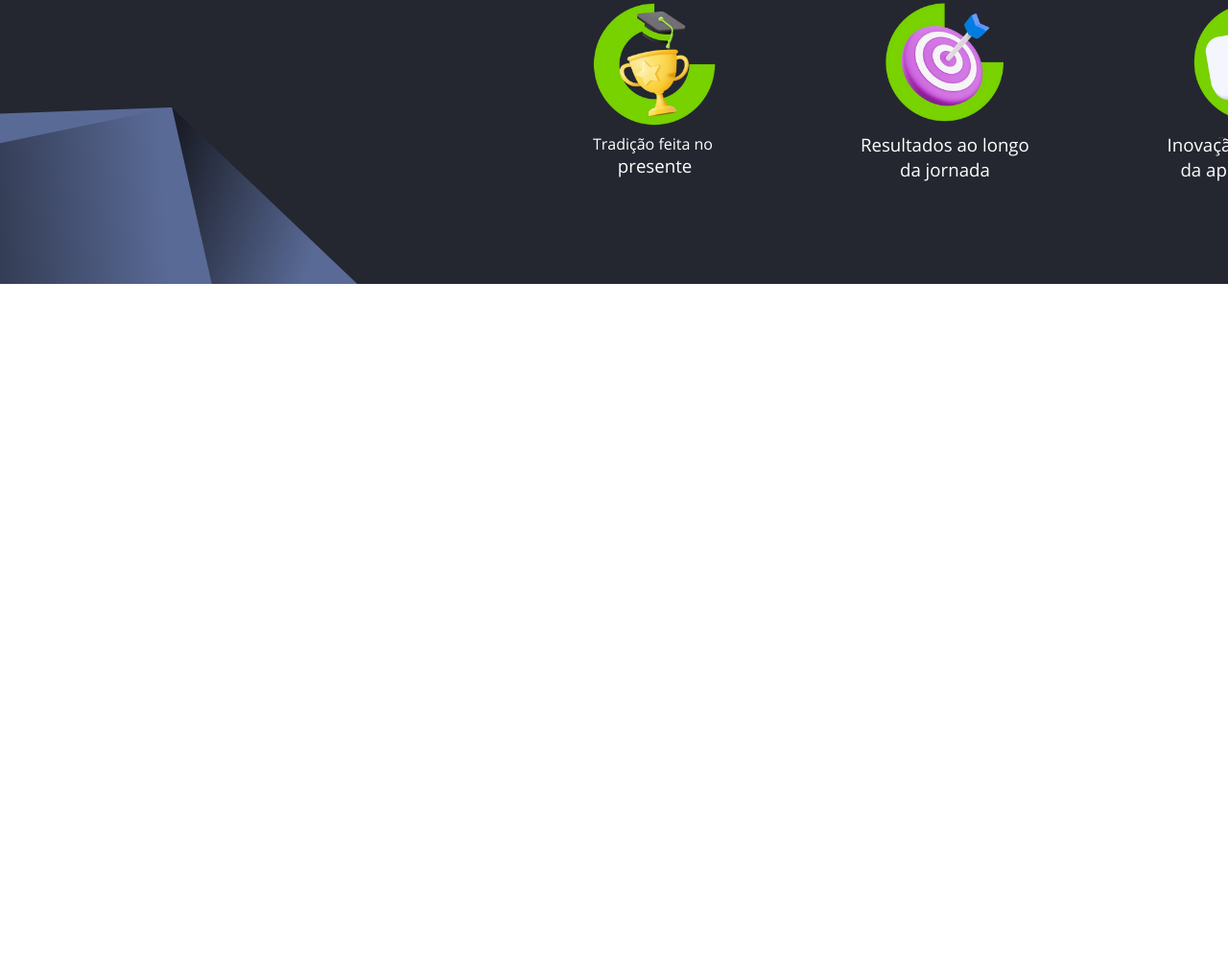
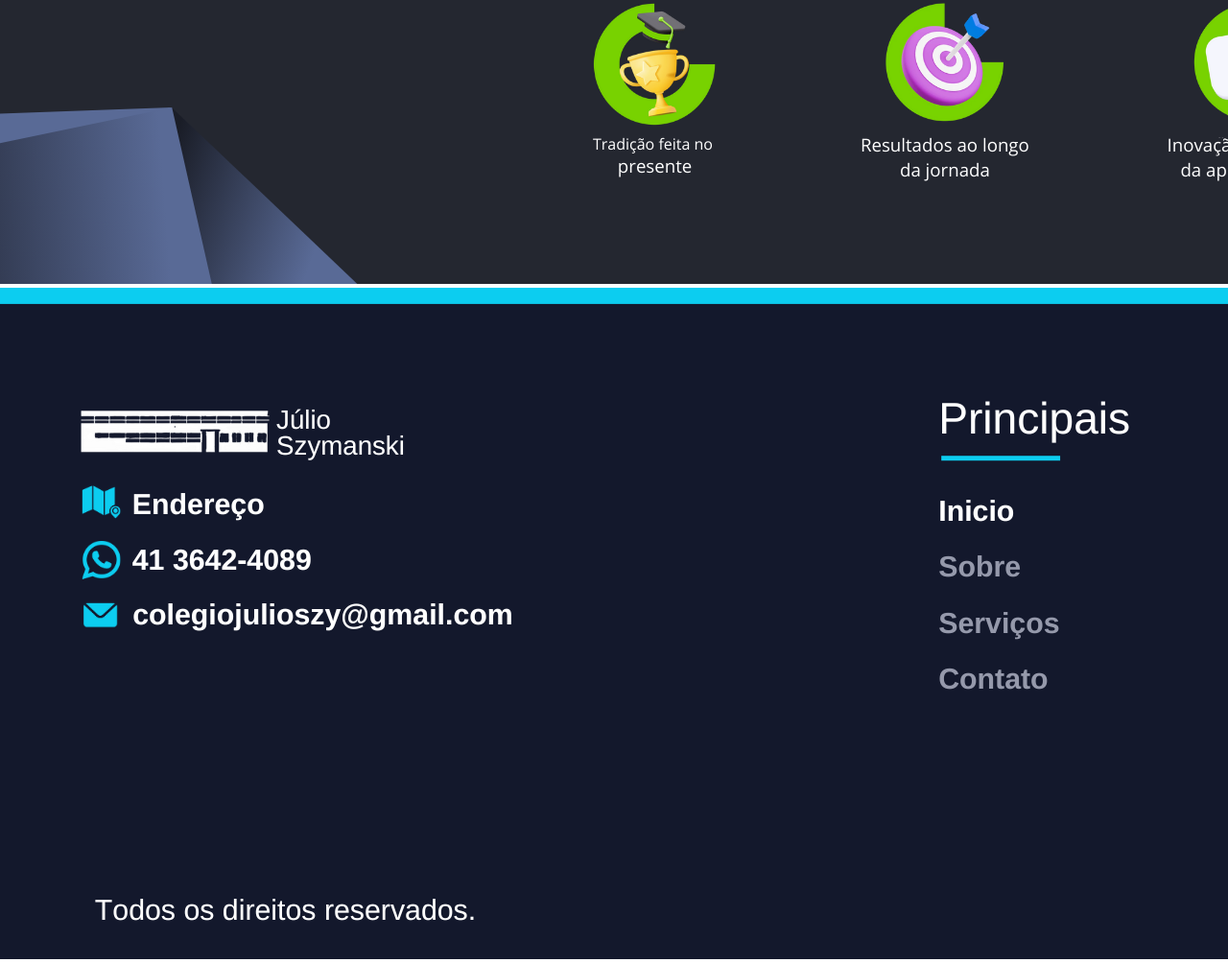
Before and after one commit to musilva10/szymanski.com.br, a plain HTML site: page index.html in a window 1280 px wide. Shown: the part 652-1656 px from the top of the page at 96% size. Before the commit the page ends 952 px from the top, so only its background shows below. Drawn offline with Linux system fonts and the light colour scheme.

Commit message:
adicionando rodapé

```diff
--- a/index.html
+++ b/index.html
@@ -43,3 +43,11 @@
 <section class="banner1"></section>
     <img class="escola.image" src="banner2.png" alt="Banner da Escola">
 </section>
+
+
+<!--Seção rodapé é a parte final da página-->
+<footer class="rodapé">
+    <img class="rodapé.pagina" src="rodapé.png" alt="rodapé da Escola">
+    </footer>
+</body>
+</html>
```
